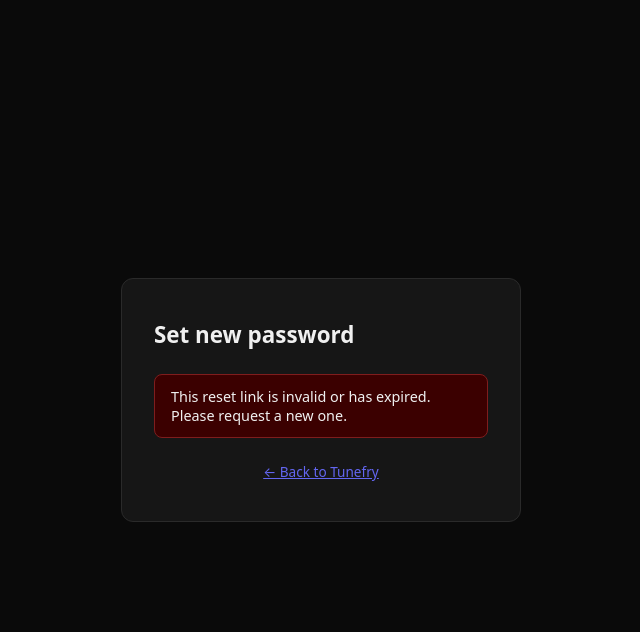
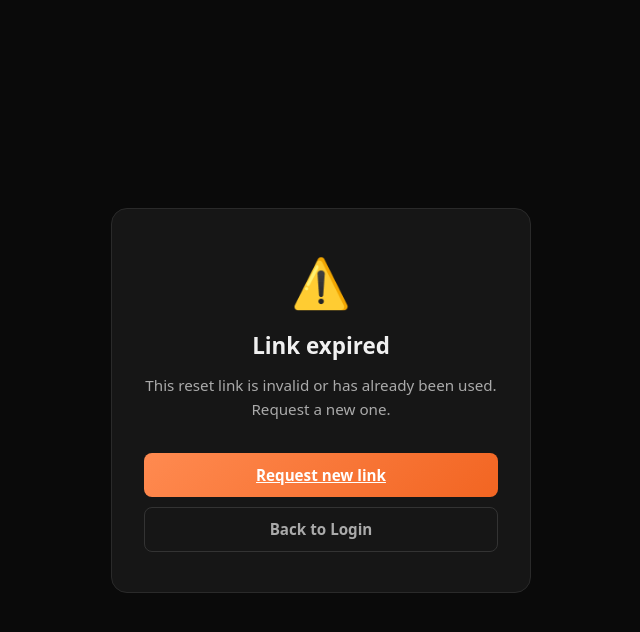
Before and after one commit to tunefry-dotcom/backend1, a FastAPI app: template templates/reset_password.html in a window 1280 px wide. Shown: the top 632 px of the page, without its empty margins (319-959 px from the left). Run offline with FastAPI, Linux system fonts and the light colour scheme; the template is opened without the code that fills it, so the values that code supplies are empty; parts of the project's set-up code (start-up, migrations or seed data) failed here and were passed over.

Commit message:
Fix password reset: pass frontend_url to template; rebrand reset page
Bug 1: reset_password_page never passed frontend_url to the template context,
so {{ frontend_url }} was None. Now uses ctx_base pattern matching confirm_email.

Bug 2: reset_password.html used {{ request.app.state.frontend_url }} (nonexistent)
with a fallback of '/' pointing to the backend root. Fixed to {{ frontend_url }}.
Error/invalid links now go to /forgot-password; success link goes to /login.
Also rebranded to Tunefry dark/orange style (was plain indigo).

Co-Authored-By: Claude Sonnet 4.6 (1M context) <noreply@anthropic.com>

```diff
--- a/app/modules/auth/router.py
+++ b/app/modules/auth/router.py
@@ -373,11 +373,13 @@ async def reset_password_page(
     - ``token_hash`` (email OTP flow) — verify_otp approach
     - ``code`` (PKCE flow) — exchange_code_for_session approach
     """
+    ctx_base = {"frontend_url": settings.frontend_url}
+
     if error:
         return templates.TemplateResponse(
             request,
             "reset_password.html",
-            {"error": error_description or error, "valid": False},
+            {**ctx_base, "error": error_description or error, "valid": False},
         )
 
     client = get_supabase()
@@ -398,20 +400,20 @@ async def reset_password_page(
         return templates.TemplateResponse(
             request,
             "reset_password.html",
-            {"error": str(exc), "valid": False},
+            {**ctx_base, "error": str(exc), "valid": False},
         )
 
     if not session_token:
         return templates.TemplateResponse(
             request,
             "reset_password.html",
-            {"error": "Reset link is invalid or expired.", "valid": False},
+            {**ctx_base, "error": "Reset link is invalid or expired.", "valid": False},
         )
 
     return templates.TemplateResponse(
         request,
         "reset_password.html",
-        {"error": None, "valid": True},
+        {**ctx_base, "error": None, "valid": True},
     )
 
 
--- a/templates/reset_password.html
+++ b/templates/reset_password.html
@@ -18,71 +18,116 @@
     .card {
       background: #161616;
       border: 1px solid #2a2a2a;
-      border-radius: 12px;
+      border-radius: 16px;
       padding: 2.5rem 2rem;
       width: 100%;
-      max-width: 400px;
+      max-width: 420px;
+      text-align: center;
     }
-    h1 { font-size: 1.4rem; margin-bottom: 1.5rem; }
-    .error {
-      background: #3b0000;
+    .icon { font-size: 3rem; margin-bottom: 1rem; }
+    h1 { font-size: 1.4rem; margin-bottom: 0.75rem; font-weight: 700; }
+    p { color: #aaa; font-size: 0.95rem; line-height: 1.6; margin-bottom: 1.5rem; }
+    .error-box {
+      background: #2d0a0a;
       border: 1px solid #7f1d1d;
       border-radius: 8px;
       padding: 0.75rem 1rem;
-      font-size: 0.9rem;
+      font-size: 0.88rem;
+      color: #fca5a5;
       margin-bottom: 1.5rem;
+      text-align: left;
+      word-break: break-word;
     }
-    label { display: block; font-size: 0.85rem; color: #aaa; margin-bottom: 0.4rem; }
+    .form-group { text-align: left; margin-bottom: 1rem; }
+    label { display: block; font-size: 0.82rem; color: #aaa; margin-bottom: 0.4rem; font-weight: 500; }
     input[type="password"] {
       width: 100%;
-      padding: 0.6rem 0.8rem;
-      background: #222;
+      padding: 0.65rem 0.9rem;
+      background: #1a1a1a;
       border: 1px solid #333;
-      border-radius: 6px;
+      border-radius: 8px;
       color: #f0f0f0;
       font-size: 0.95rem;
-      margin-bottom: 1.2rem;
     }
-    input[type="password"]:focus { outline: 2px solid #6366f1; border-color: transparent; }
-    button {
+    input[type="password"]:focus { outline: none; border-color: #F26522; }
+    .btn {
+      display: inline-block;
       width: 100%;
-      padding: 0.7rem;
-      background: #6366f1;
+      padding: 0.75rem 1.75rem;
+      background: linear-gradient(135deg, #FF8A50, #F26522);
       color: #fff;
       border: none;
-      border-radius: 6px;
-      font-size: 1rem;
+      border-radius: 8px;
+      font-size: 0.95rem;
+      font-weight: 600;
       cursor: pointer;
+      margin-top: 0.5rem;
     }
-    button:hover { background: #4f46e5; }
-    .success { text-align: center; color: #a3e635; }
-    .back { display: block; text-align: center; margin-top: 1rem; font-size: 0.85rem; color: #6366f1; }
+    .btn:hover { opacity: 0.9; }
+    .btn:disabled { opacity: 0.5; cursor: not-allowed; }
+    .btn-ghost {
+      display: inline-block;
+      padding: 0.7rem 1.75rem;
+      background: transparent;
+      border: 1px solid #333;
+      border-radius: 8px;
+      color: #aaa;
+      text-decoration: none;
+      font-size: 0.95rem;
+      font-weight: 600;
+      margin-top: 0.75rem;
+    }
+    .btn-ghost:hover { background: #1e1e1e; color: #f0f0f0; }
+    .inline-error {
+      background: #2d0a0a;
+      border: 1px solid #7f1d1d;
+      border-radius: 8px;
+      padding: 0.65rem 0.9rem;
+      font-size: 0.85rem;
+      color: #fca5a5;
+      margin-top: 0.75rem;
+      text-align: left;
+      display: none;
+    }
+    .success-icon { font-size: 3rem; margin-bottom: 1rem; }
   </style>
 </head>
 <body>
   <div class="card">
-    <h1>Set new password</h1>
 
-    {% if error %}
-      <div class="error">{{ error }}</div>
-      <a class="back" href="{{ request.app.state.frontend_url | default('/') }}">← Back to Tunefry</a>
-    {% elif not valid %}
-      <div class="error">This reset link is invalid or has expired. Please request a new one.</div>
-      <a class="back" href="{{ request.app.state.frontend_url | default('/') }}">← Back to Tunefry</a>
+    {% if error or not valid %}
+      <div class="icon">⚠️</div>
+      <h1>Link expired</h1>
+      {% if error %}
+        <div class="error-box">{{ error }}</div>
+      {% endif %}
+      <p>This reset link is invalid or has already been used. Request a new one.</p>
+      <a class="btn" href="{{ frontend_url }}/forgot-password">Request new link</a>
+      <a class="btn-ghost" href="{{ frontend_url }}/login" style="display:block;margin-top:10px;">Back to Login</a>
+
     {% else %}
-      <form id="resetForm">
-        <label for="password">New password</label>
-        <input type="password" id="password" name="password" minlength="8" required placeholder="At least 8 characters" />
+      <div class="icon">🔑</div>
+      <h1>Set new password</h1>
+      <p>Choose a strong password of at least 8 characters.</p>
 
-        <label for="confirm">Confirm password</label>
-        <input type="password" id="confirm" name="confirm" required placeholder="Repeat password" />
-
-        <div id="formError" class="error" style="display:none;"></div>
-        <button type="submit" id="submitBtn">Update password</button>
+      <form id="resetForm" style="text-align:left;">
+        <div class="form-group">
+          <label for="password">New password</label>
+          <input type="password" id="password" name="password" minlength="8" required placeholder="At least 8 characters" />
+        </div>
+        <div class="form-group">
+          <label for="confirm">Confirm password</label>
+          <input type="password" id="confirm" name="confirm" required placeholder="Repeat password" />
+        </div>
+        <div id="formError" class="inline-error"></div>
+        <button type="submit" id="submitBtn" class="btn">Update Password</button>
       </form>
 
-      <div id="successMsg" class="success" style="display:none;">
-        Password updated! <a class="back" href="{{ request.app.state.frontend_url | default('/') }}">Log in →</a>
+      <div id="successMsg" style="display:none;">
+        <div class="success-icon">✅</div>
+        <h1>Password updated!</h1>
+        <p>Your password has been changed. You can now sign in with your new password.</p>
+        <a class="btn" href="{{ frontend_url }}/login">Go to Login</a>
       </div>
 
       <script>
@@ -99,7 +144,9 @@
             return;
           }
 
-          document.getElementById('submitBtn').disabled = true;
+          const btn = document.getElementById('submitBtn');
+          btn.disabled = true;
+          btn.textContent = 'Updating…';
 
           const res = await fetch('/auth/reset-password', {
             method: 'POST',
@@ -115,11 +162,13 @@
             const data = await res.json().catch(() => ({}));
             errEl.textContent = data.detail || 'Something went wrong. Please try again.';
             errEl.style.display = 'block';
-            document.getElementById('submitBtn').disabled = false;
+            btn.disabled = false;
+            btn.textContent = 'Update Password';
           }
         });
       </script>
     {% endif %}
+
   </div>
 </body>
 </html>
```
